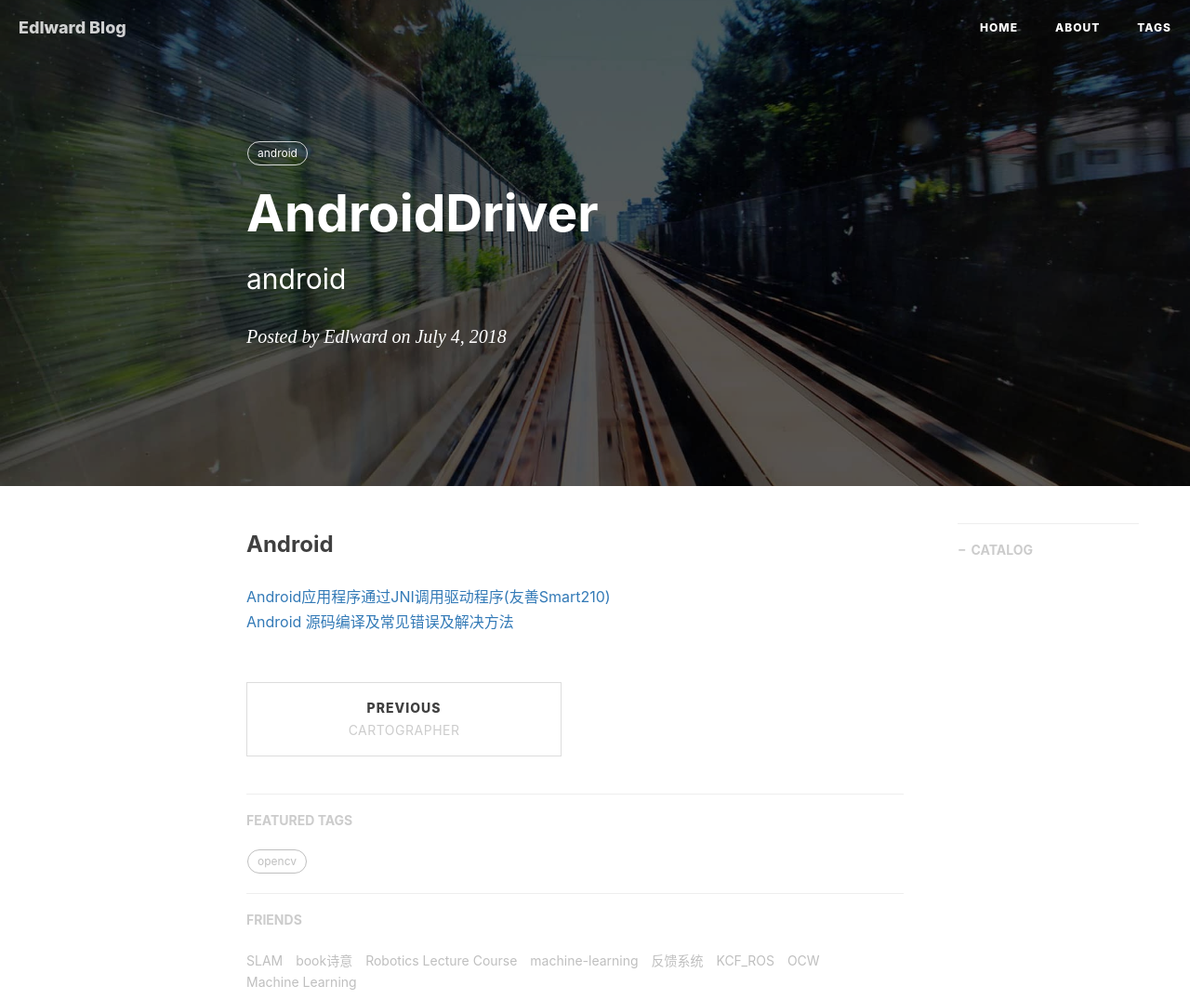
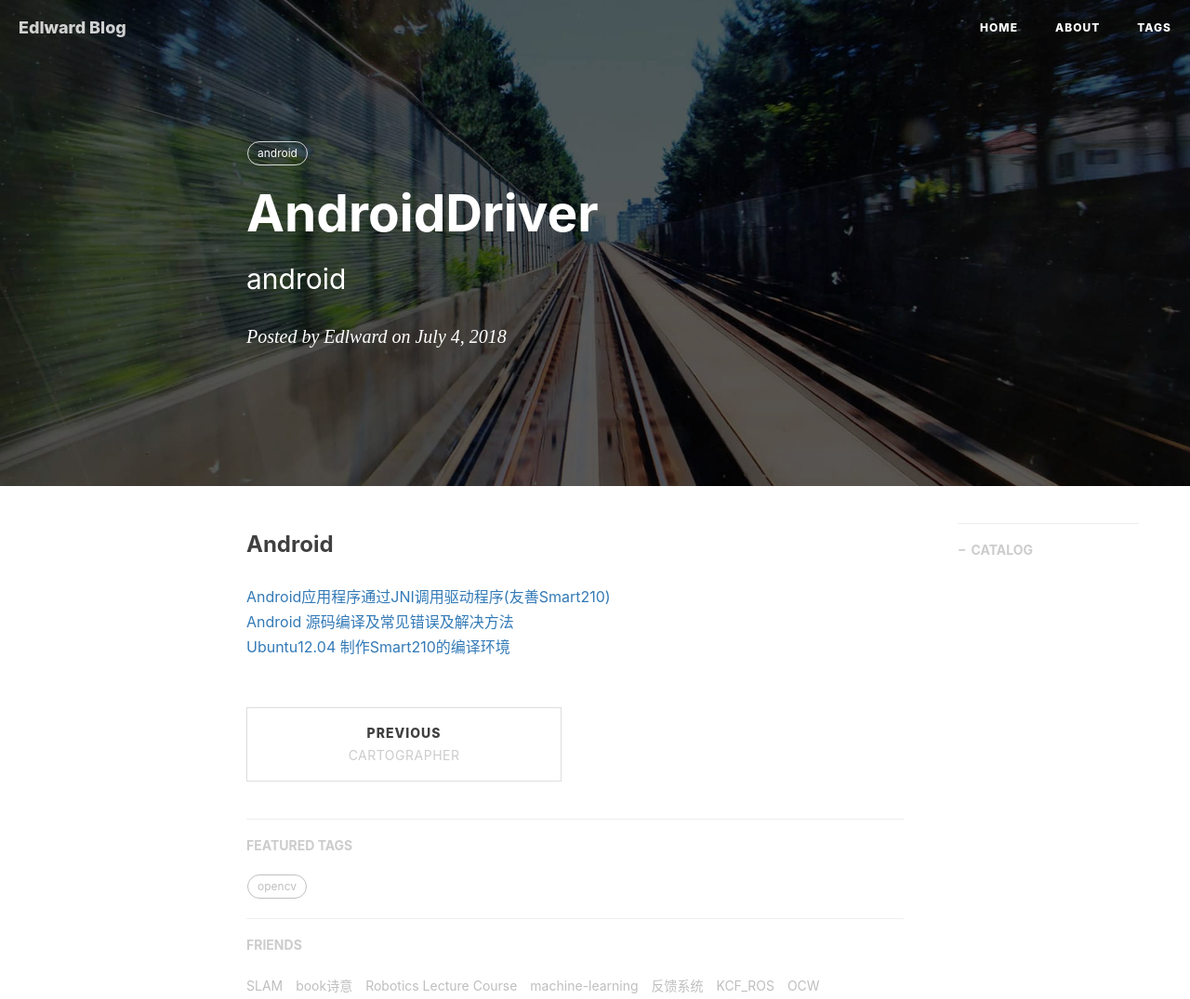
Before and after one commit to gary-robotics/dlward, a Jekyll site: the page built from _posts/2018-07-04-AndroidDriver-2018.markdown, in a window 1280 px wide, cut to the strip 0-1075 px from the top of the page. Shown: the whole strip at 93% size. Built offline with Jekyll 4.4.1, drawn with Linux system fonts in a browser that asks for light colours; nearby versions of some CDN libraries; comment, search, counter and statistics services are not loaded.

Commit message:
Update 2018-07-04-AndroidDriver-2018.markdown

```diff
--- a/_posts/2018-07-04-AndroidDriver-2018.markdown
+++ b/_posts/2018-07-04-AndroidDriver-2018.markdown
@@ -14,3 +14,4 @@ tags:
 ### Android
 [Android应用程序通过JNI调用驱动程序(友善Smart210)](https://blog.csdn.net/xie0812/article/details/19628109)
 [Android 源码编译及常见错误及解决方法](https://www.cnblogs.com/kyyblabla/p/3603931.html)
+[Ubuntu12.04 制作Smart210的编译环境](https://blog.csdn.net/kanchuan1905/article/details/51239702)
```
